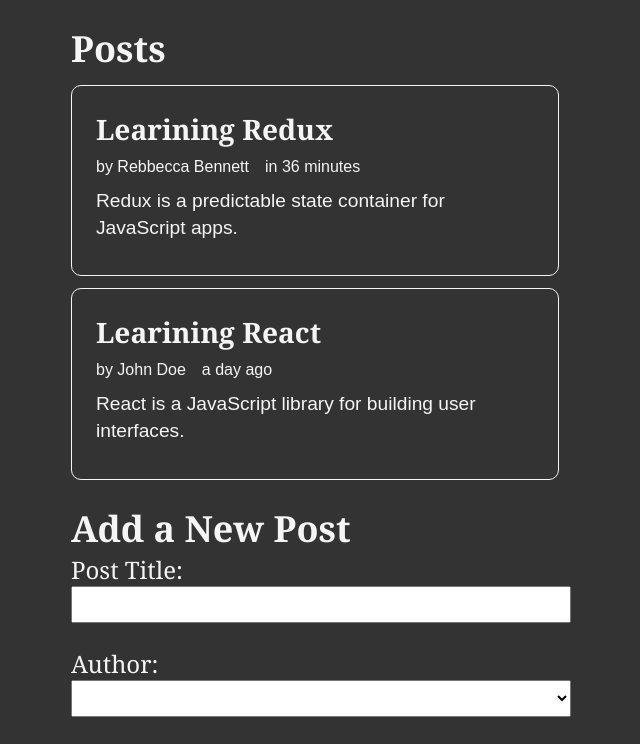
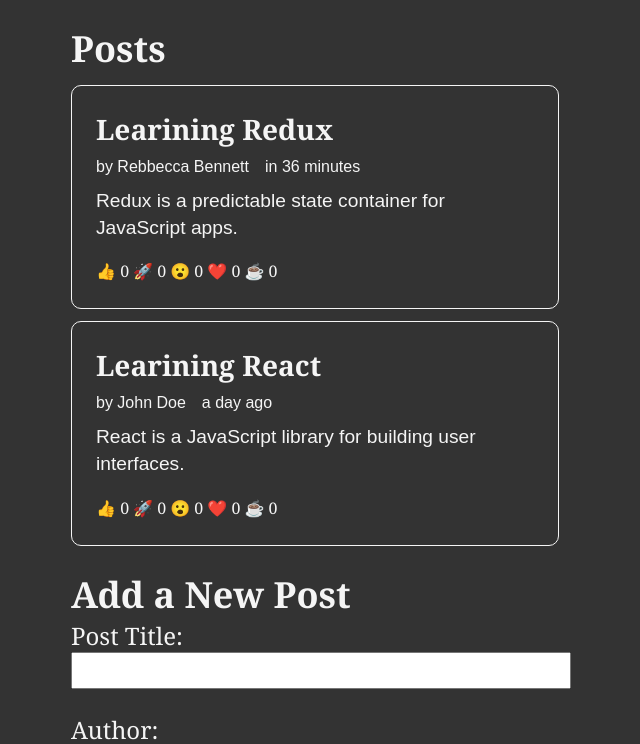
Before and after one commit to AliFarajzade/redux-blog, a React (Vite) app: page / in a window 1280 px wide. Shown: the top 744 px of the page, without its empty margins (319-959 px from the left). Built offline with nearby package versions, Linux system fonts and the light colour scheme.

Commit message:
Add reactions component to posts.

```diff
--- a/src/components/posts-list.component.tsx
+++ b/src/components/posts-list.component.tsx
@@ -4,6 +4,7 @@
 import { TRootState } from '../redux/store'
 import { TPost } from '../types/post.types'
 import PostAuthor from './post-author.component'
+import ReactionButtons from './reaction-buttons.component'
 
 const PostsList: React.FC = () => {
     const posts = useSelector<TRootState, TPost[]>(selectAllPosts)
@@ -23,6 +24,7 @@
                         <span>{moment(post.createdAt).fromNow()}</span>
                     </p>
                     <p>{post.body}</p>
+                    <ReactionButtons post={post} />
                 </article>
             ))}
         </section>
```
